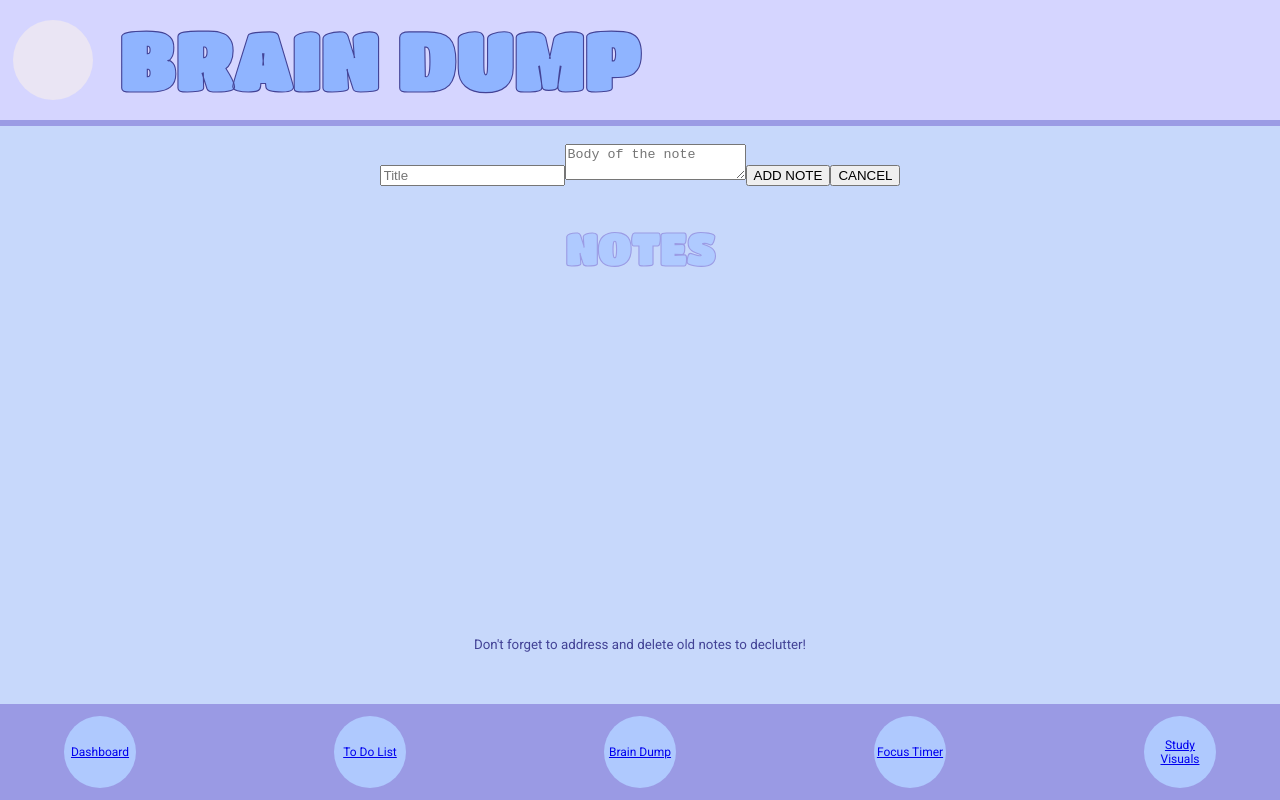
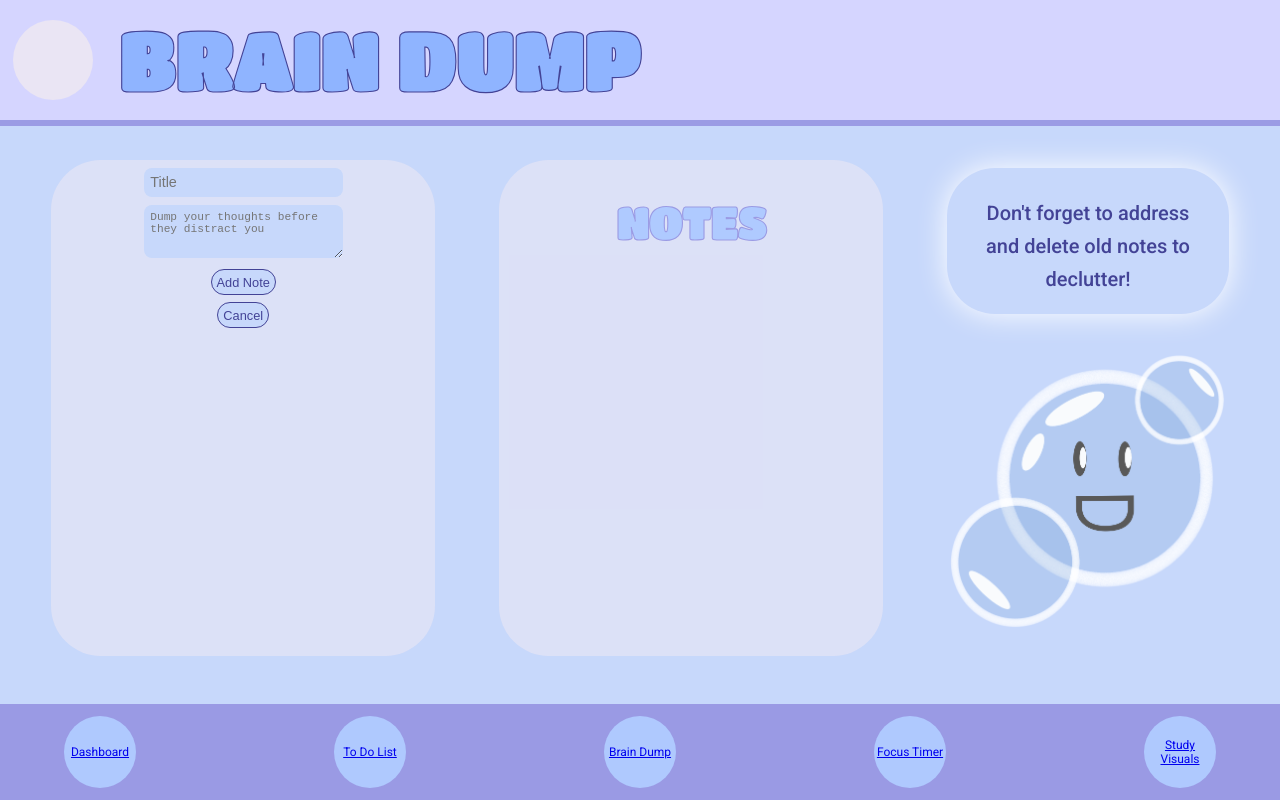
Before and after one commit to amrinavirk/adhd-study-app, a React (Create React App) app: page /brain-dump in a window 1280 px wide. Built offline with nearby package versions, Linux system fonts and the light colour scheme.

Commit message:
more styling

```diff
--- a/src/pages/BrainDumpPage.js
+++ b/src/pages/BrainDumpPage.js
@@ -149,36 +149,39 @@ const BrainDumpPage = () => {
     };
 
     return (
-        <div>
+        <div className='braindump-wrapper'>
             {/* new note section */}
-            <div>
+            <div className='newnote-container'>
+                <div className='newnote-form'>
                     <input
                         type="text"
                         name="title"
                         value={newNote.title}
                         onChange={handleChange}
-                    placeholder="Title"
+                        placeholder='Title'
                     />
                     <textarea
                         name="body"
                         value={newNote.body}
                         onChange={handleChange}
-                    placeholder="Body of the note"
+                        placeholder="Dump your thoughts before they distract you"
                     ></textarea>
-                <button onClick={editingIndex === null ? handleAddNote : handleSaveNote}>
-                    {editingIndex === null ? 'ADD NOTE' : 'SAVE NOTE'}
+                </div>
+                <button className='action-btn' onClick={editingIndex === null ? handleAddNote : handleSaveNote}>
+                    {editingIndex === null ? 'Add Note' : 'Save Note'}
                 </button>
-                <button onClick={handleCancel}>CANCEL</button> { }
+                <button className='action-btn' onClick={handleCancel}>Cancel</button> { }
             </div>
 
             {/* main notes section */}
+            <div className='notes-container'>
+                <h2>NOTES</h2>
+                <div className="notes-scroll">
+                    {notes.map((note) => (
+                        <div className="note" key={note.id}>
+                            {editingNoteId === note.id ? (
                                 <div>
-                <h2>NOTES</h2>
-                <div className="scroll-container">
-                    {notes.map((note) => (
-                        <div key={note.id}>
-                            {editingNoteId === note.id ? (
-                                <>
+                                    <div className='editnote-form'>
                                         <input
                                             type="text"
                                             name="title"
@@ -194,22 +197,23 @@ const BrainDumpPage = () => {
                                                 setEditingContent({ ...editingContent, body: e.target.value })
                                             }
                                         />
-                                    <button onClick={() => handleSaveNote(note.id)}>SAVE</button>
-                                    <button onClick={() => setEditingNoteId(null)}>CANCEL</button>
-                                </>
+                                    </div>
+                                    <button className='action-btn' onClick={() => handleSaveNote(note.id)}>Save</button>
+                                    <button className='action-btn' onClick={() => setEditingNoteId(null)}>Cancel</button>
+                                </div>
                             ) : (
                                 <>
                                     <h3>{note.title}</h3>
-                                    <p>{note.body}</p>
-                                    <button
+                                    <h4>{note.body}</h4>
+                                    <button className='action-btn'
                                         onClick={() => {
                                             setEditingNoteId(note.id);
                                             setEditingContent({ title: note.title, body: note.body });
                                         }}
                                     >
-                                        EDIT
+                                        Edit
                                     </button>
-                                    <button onClick={() => handleDeleteNote(note.id)}>DELETE</button>
+                                    <button className='action-btn' onClick={() => handleDeleteNote(note.id)}>Delete</button>
                                 </>
                             )}
                         </div>
@@ -218,9 +222,13 @@ const BrainDumpPage = () => {
                 </div>
             </div>
             {/* mascot and speech bubble section */}
-            <div>
-                {/* insert mascot/animation */}
-                <sub>Don't forget to address and delete old notes to declutter!</sub>
+            <div className='mascot-wrapperBD'>
+                <div className="mascot-speechBD">
+                    <sub> Don't forget to address and delete old notes to declutter!</sub>
+                </div>
+                <div className="mascot-containerBD">
+                    <img src={mascot} alt="mascot" />
+                </div>
             </div>
         </div>
     );
--- a/src/pages/DashboardPage.js
+++ b/src/pages/DashboardPage.js
@@ -136,7 +136,20 @@ const DashboardPage = () => {
                         overdueTasks.map((task) => (
                             <div className='taskD' style={{ backgroundColor: task.colour }} key={task.id}>
                                 <h3>{task.title}</h3>
-                                <h4>{task.date} | {task.time} | {
+                                {reschedulingTaskId === task.id ? (
+                                    <div>
+                                        <div className='reschedule-form'>
+                                            <input
+                                                type="date"
+                                                value={rescheduleData.date}
+                                                onChange={(e) => setRescheduleData({ ...rescheduleData, date: e.target.value })}
+                                            />
+                                            <input
+                                                type="time"
+                                                value={rescheduleData.time}
+                                                onChange={(e) => setRescheduleData({ ...rescheduleData, time: e.target.value })}
+                                            />
+                                            <h4> | {
                                             (() => {
                                                 const value = parseFloat(task.duration);
                                                 if (!value) return '';
@@ -145,11 +158,30 @@ const DashboardPage = () => {
                                                 return `${hours > 0 ? `${hours}h` : ''}${minutes > 0 ? ` ${minutes}m` : ''}`.trim();
                                             })()
                                         }</h4>
+                                        </div>
+                                        <button className='action-btn' onClick={handleSaveReschedule}>Save</button>
+                                        <button className='action-btn' onClick={() => setReschedulingTaskId(null)}>Cancel</button>
+
+                                    </div>
+                                ) : (
+                                    <h4>
+                                        {task.date} | {task.time} | {
+                                            (() => {
+                                                const value = parseFloat(task.duration);
+                                                if (!value) return '';
+                                                const hours = Math.floor(value);
+                                                const minutes = value % 1 !== 0 ? 30 : 0;
+                                                return `${hours > 0 ? `${hours}h` : ''}${minutes > 0 ? ` ${minutes}m` : ''}`.trim();
+                                            })()
+                                        }
+                                    </h4>
+                                )}
+
                                 <h5>{task.category}</h5>
                                 <h4>Sub-tasks:</h4>
                                 <p>{task.subtasks}</p>
                                 <button className='action-btn' onClick={() => handleRescheduleTask(task)}>Reschedule</button>
-                                {reschedulingTaskId === task.id && (
+                                {/* {reschedulingTaskId === task.id && (
                                     <div>
                                         <div className='reschedule-form'>
                                             <input
@@ -166,7 +198,7 @@ const DashboardPage = () => {
                                         <button className='action-btn' onClick={handleSaveReschedule}>Save</button>
                                         <button className='action-btn' onClick={() => setReschedulingTaskId(null)}>Cancel</button>
                                     </div>
-                                )}
+                                )} */}
                             </div>
                         ))
                     )}
--- a/src/styles/BrainDump.css
+++ b/src/styles/BrainDump.css
@@ -0,0 +1,149 @@
+.braindump-wrapper {
+    display: flex;
+    justify-content: space-between;
+    align-items: flex-start;
+    gap: 4rem;
+}
+
+.newnote-container {
+    background-color: #FFEEF060;
+    height: 62vh;
+    width: 30vw;
+    border-radius: 50px;
+    align-items: center;
+    display: flex;
+    flex-direction: column;
+    margin-top: 1rem;
+}
+
+.notes-container {
+    background-color: #FFEEF060;
+    height: 62vh;
+    width: 30vw;
+    border-radius: 50px;
+    align-items: center;
+    display: flex;
+    flex-direction: column;
+    margin-top: 1rem;
+}
+
+.note {
+    background-color: #D5D5FF;
+    border-radius: 25px;
+    padding-top: 0.01rem;
+    padding-bottom: 1rem;
+    margin-bottom: 1rem;
+    margin-left: 2rem;
+    margin-right: 1rem;
+    transition: transform 0.2s;
+}
+
+.note:hover {
+    transform: scale(1.02);
+}
+
+.notes-scroll {
+    height: 45vh;
+    overflow-y: auto;
+    margin-right: 2em;
+    width: 100%;
+    margin-bottom: 2rem;
+}
+
+.notes-scroll::-webkit-scrollbar {
+    width: 8px;
+}
+
+.notes-scroll::-webkit-scrollbar-track {
+    background: #C3C3D4;
+    border-radius: 10px;
+}
+
+.notes-scroll::-webkit-scrollbar-thumb {
+    background-color: #9D9DA7;
+    border-radius: 10px;
+}
+
+.newnote-form{
+    display: flex;
+    flex-direction: column;
+    align-items: stretch;
+    gap: 0.5rem;
+    margin: 0.5rem;
+}
+
+.newnote-form input[type="text"] {
+    padding: 0.4rem;
+    border-radius: 8px;
+    border: none;
+    color: #434396;
+    font-size: 0.9rem;
+    background-color: #c7d8fb;
+}
+
+.newnote-form textarea{
+    padding: 0.4rem;
+    border-radius: 8px;
+    border: none;
+    color: #434396;
+    font-size: 0.7rem;
+    background-color: #c7d8fb;
+    resize: vertical;
+    min-height: 5vh
+}
+.editnote-form {
+    display: flex;
+    flex-direction: column;
+    align-items: stretch;
+    gap: 0.5rem;
+    margin: 0.5rem;
+}
+.editnote-form input[type="text"] {
+    padding: 0.4rem;
+    border-radius: 8px;
+    border: none;
+    color: #434396;
+    font-size: 0.9rem;
+    background-color: #c7d8fb;
+}
+
+.editnote-form textarea{
+    padding: 0.4rem;
+    border-radius: 8px;
+    border: none;
+    color: #434396;
+    font-size: 0.7rem;
+    background-color: #c7d8fb;
+    resize: vertical;
+    min-height: 5vh
+}
+
+
+.mascot-wrapperBD {
+    display: flex;
+    flex-direction: column;
+    align-items: center;
+    width: 22vw;
+}
+
+.mascot-containerBD {
+    width: 22vw;
+    height: auto;
+}
+
+.mascot-containerBD img {
+    width: 100%;
+    height: auto;
+    display: block;
+}
+
+.mascot-speechBD {
+    border-color: white;
+    border-radius: 3rem;
+    padding: 1.5rem;
+    margin-top: 1.5rem;
+    margin-bottom: 2rem;
+    font-size: 1.5rem;
+    font-weight: 500;
+    box-shadow: 0px 0px 30px rgb(255, 255, 255);
+}
--- a/src/styles/Dashboard.css
+++ b/src/styles/Dashboard.css
@@ -42,8 +42,6 @@
     transform: scale(1.02);
 }
 
-
-
 .daily-scroll::-webkit-scrollbar,
 .overdue-scroll::-webkit-scrollbar {
     width: 8px;
@@ -72,6 +70,7 @@
     padding: 0.4rem;
     border-radius: 8px;
     border: none;
+    color: #434396;
     font-size: 0.9rem;
     background-color: #c7d8fb;
 }
```
Also changed, not shown: src/pages/FocusTimerPage.js (+11 -7 lines), src/pages/StudyVisualsPage.js (+11 -11 lines), src/pages/ToDoListPage.js (+23 -9 lines), src/styles/FocusTimer.css (+28 -0 lines), src/styles/StudyVisuals.css (+28 -0 lines), src/styles/ToDoList.css (+27 -0 lines). Lines whose indentation alone changed are shown as unchanged.
